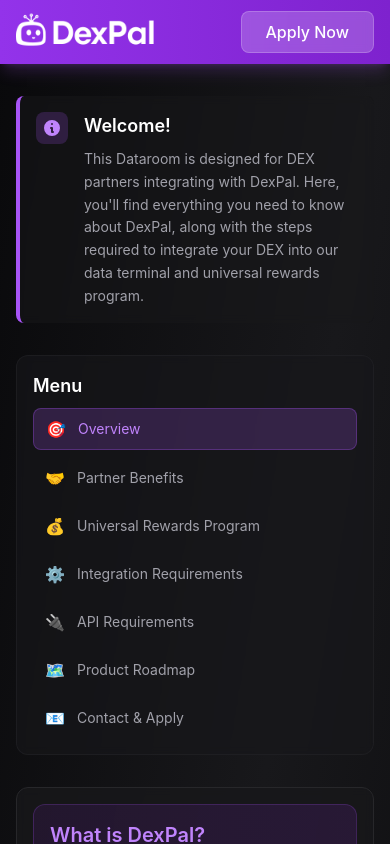
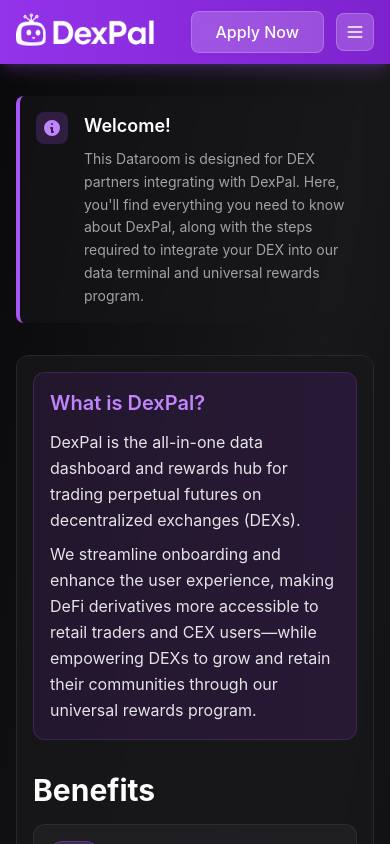
Before and after one commit to emtl688/dexpal-integrators, a React (Create React App) app: page /overview in a window 390 px wide. Shown: the top 844 px of the page. Built offline with nearby package versions, Linux system fonts and the light colour scheme.

Commit message:
added mobile menu + content scroll fix

```diff
--- a/src/components/DexPalPartnershipDashboard.js
+++ b/src/components/DexPalPartnershipDashboard.js
@@ -12,9 +12,9 @@
   };
 
   const [activeTab, setActiveTab] = useState(getCurrentTab);
+  const [isMobileMenuOpen, setIsMobileMenuOpen] = useState(false);
 
   // Update activeTab when the route changes
-
   useEffect(() => {
     setActiveTab(getCurrentTab());
     // eslint-disable-next-line
@@ -23,6 +23,12 @@
   // Handle tab navigation
   const handleTabChange = (tabId) => {
     navigate(`/${tabId}`);
+    setIsMobileMenuOpen(false); // Close mobile menu
+
+    // Scroll to top of main content
+    setTimeout(() => {
+      window.scrollTo({ top: 0, behavior: "smooth" });
+    }, 100);
   };
 
   const sideBarNavLinks = [
@@ -1226,22 +1232,86 @@
               alt="DexPal Logo"
               className="h-11 w-auto mb-1"
             />
+
+            <div className="flex items-center space-x-3">
               <button
                 onClick={() => handleTabChange("contact")}
                 className="bg-white/20 backdrop-blur-sm hover:bg-white/30 text-white font-medium px-6 py-2 rounded-lg transition-all duration-200 border border-white/20"
               >
                 Apply Now
               </button>
+
+              {/* Mobile hamburger menu */}
+              <button
+                onClick={() => setIsMobileMenuOpen(!isMobileMenuOpen)}
+                className="lg:hidden bg-white/20 backdrop-blur-sm hover:bg-white/30 text-white p-2 rounded-lg transition-all duration-200 border border-white/20"
+              >
+                <svg
+                  className="w-5 h-5"
+                  fill="none"
+                  stroke="currentColor"
+                  viewBox="0 0 24 24"
+                >
+                  {isMobileMenuOpen ? (
+                    <path
+                      strokeLinecap="round"
+                      strokeLinejoin="round"
+                      strokeWidth={2}
+                      d="M6 18L18 6M6 6l12 12"
+                    />
+                  ) : (
+                    <path
+                      strokeLinecap="round"
+                      strokeLinejoin="round"
+                      strokeWidth={2}
+                      d="M4 6h16M4 12h16M4 18h16"
+                    />
+                  )}
+                </svg>
+              </button>
+            </div>
           </div>
         </div>
       </header>
+
+      {/* Mobile menu overlay */}
+      {isMobileMenuOpen && (
+        <div
+          className="lg:hidden fixed top-16 left-0 right-0 bottom-0 bg-black bg-opacity-50 z-40"
+          onClick={() => setIsMobileMenuOpen(false)}
+        >
+          <div
+            className="fixed left-0 top-16 bottom-0 w-full bg-zinc-900 border-r border-zinc-800 shadow-xl"
+            onClick={(e) => e.stopPropagation()}
+          >
+            <div className="p-6">
+              <h3 className="text-lg font-semibold text-white mb-4">Menu</h3>
+              {sideBarNavLinks.map((link, index) => (
+                <div key={index} className="mb-2 last:mb-0">
+                  <button
+                    onClick={() => handleTabChange(link.id)}
+                    className={`flex items-center w-full text-left px-3 py-3 text-sm rounded-lg transition-all duration-200 ${
+                      activeTab === link.id
+                        ? "bg-purple-500/20 text-purple-400 border border-purple-500/30"
+                        : "text-zinc-400 hover:text-white hover:bg-zinc-800/50"
+                    }`}
+                  >
+                    <span className="mr-3 text-base">{link.icon}</span>
+                    {link.label}
+                  </button>
+                </div>
+              ))}
+            </div>
+          </div>
+        </div>
+      )}
 
       <div className="max-w-7xl mx-auto px-4 sm:px-4 lg:px-8 py-8">
         <DocumentationBanner />
 
         <div className="flex flex-col lg:flex-row gap-8">
-          {/* Sidebar inspired by the navigation structure */}
-          <aside className="lg:w-80 flex-shrink-0">
+          {/* Sidebar inspired by the navigation structure - Hidden on mobile */}
+          <aside className="hidden lg:block lg:w-80 flex-shrink-0">
             <div className="bg-zinc-900/60 backdrop-blur-sm border border-zinc-800/50 rounded-xl p-6 max-md:p-4 sticky top-8">
               <h3 className="text-lg font-semibold text-white mb-2">Menu</h3>
               {sideBarNavLinks.map((link, index) => (
```
Lines whose indentation alone changed are shown as unchanged.
